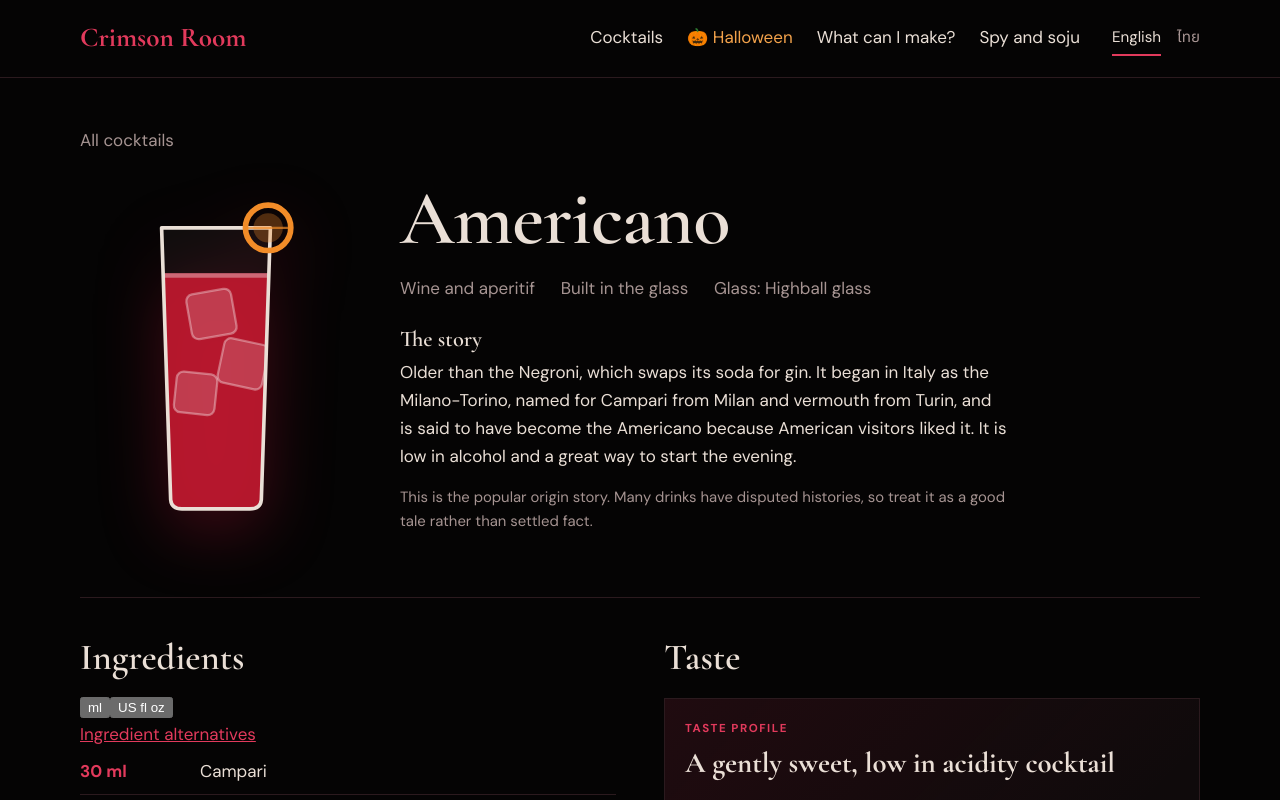
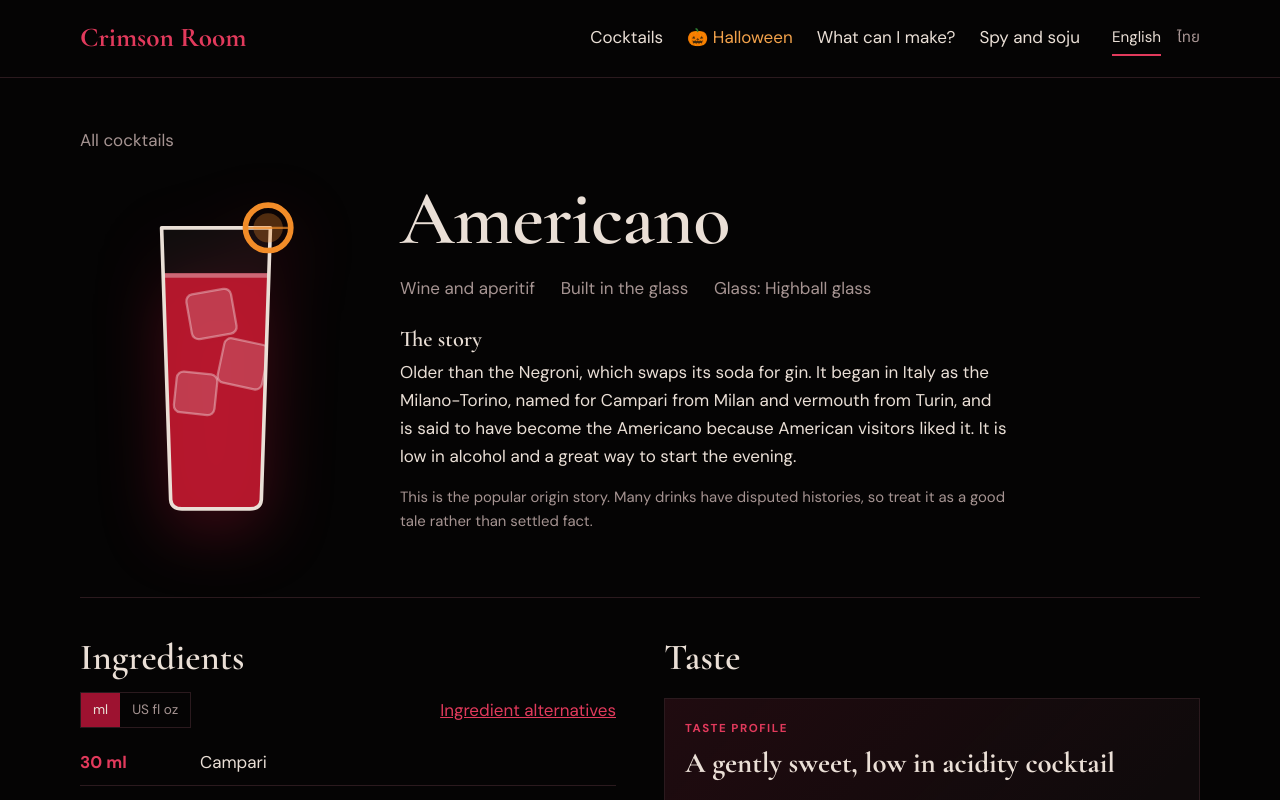
Before and after one commit to inky3/crimsonroom, a Next.js app: page /en/cocktails/americano in a window 1280 px wide. Shown: the top 800 px of the page. Built offline with nearby package versions, Linux system fonts and the light colour scheme.

Commit message:
Style recipe measurement and ingredient alternative controls

```diff
--- a/app/globals.css
+++ b/app/globals.css
@@ -320,3 +320,14 @@ h2.small { font-size: 1.4rem; margin: 1.6rem 0 0.4rem; }
 .halloween-page .card-name { color: #f3e8f6; }
 .halloween-page .card-base { color: #b7a1be; }
 .halloween-page .halloween-intro { max-width: 44rem; color: #c5b4c9; margin: .8rem 0 2rem; }
+
+
+/* Ingredient unit and substitution controls */
+.ingredient-options { display:flex; flex-wrap:wrap; align-items:center; justify-content:space-between; gap:.75rem; margin:0 0 .75rem; }
+.unit-switch { display:inline-flex; border:1px solid var(--line); }
+.unit-switch button { border:0; padding:.35rem .75rem; color:var(--muted); background:transparent; font:inherit; font-size:.85rem; cursor:pointer; }
+.unit-switch button[aria-pressed="true"] { color:var(--bone); background:var(--crimson); }
+.ingredient-row { align-items:flex-start; }
+.ingredient-copy { display:flex; flex-direction:column; min-width:0; }
+.ingredient-alternative { display:block; color:var(--muted); font-size:.85rem; line-height:1.45; margin-top:.2rem; }
+.halloween-page .section { padding-top:3.5rem; }
```
